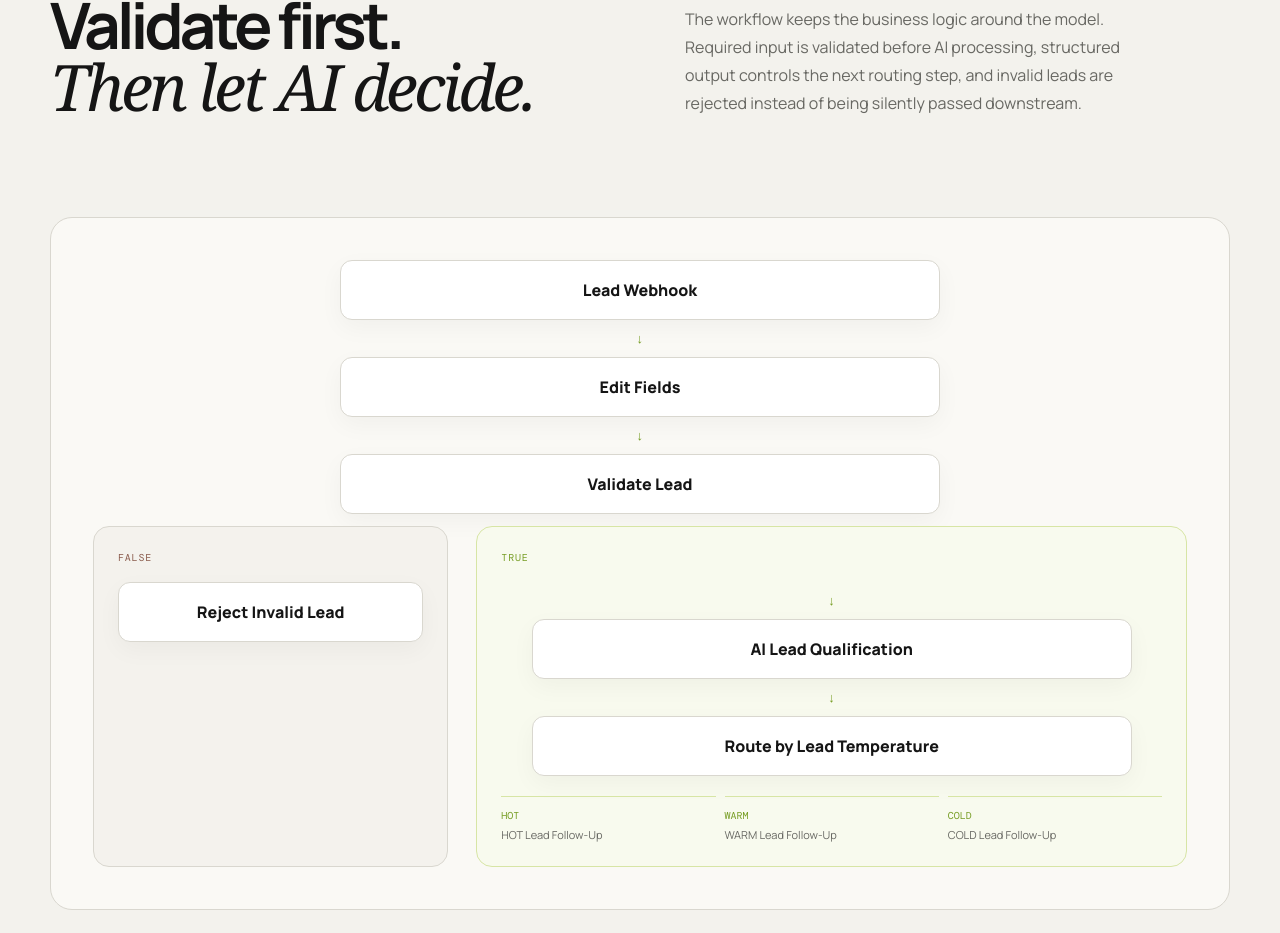
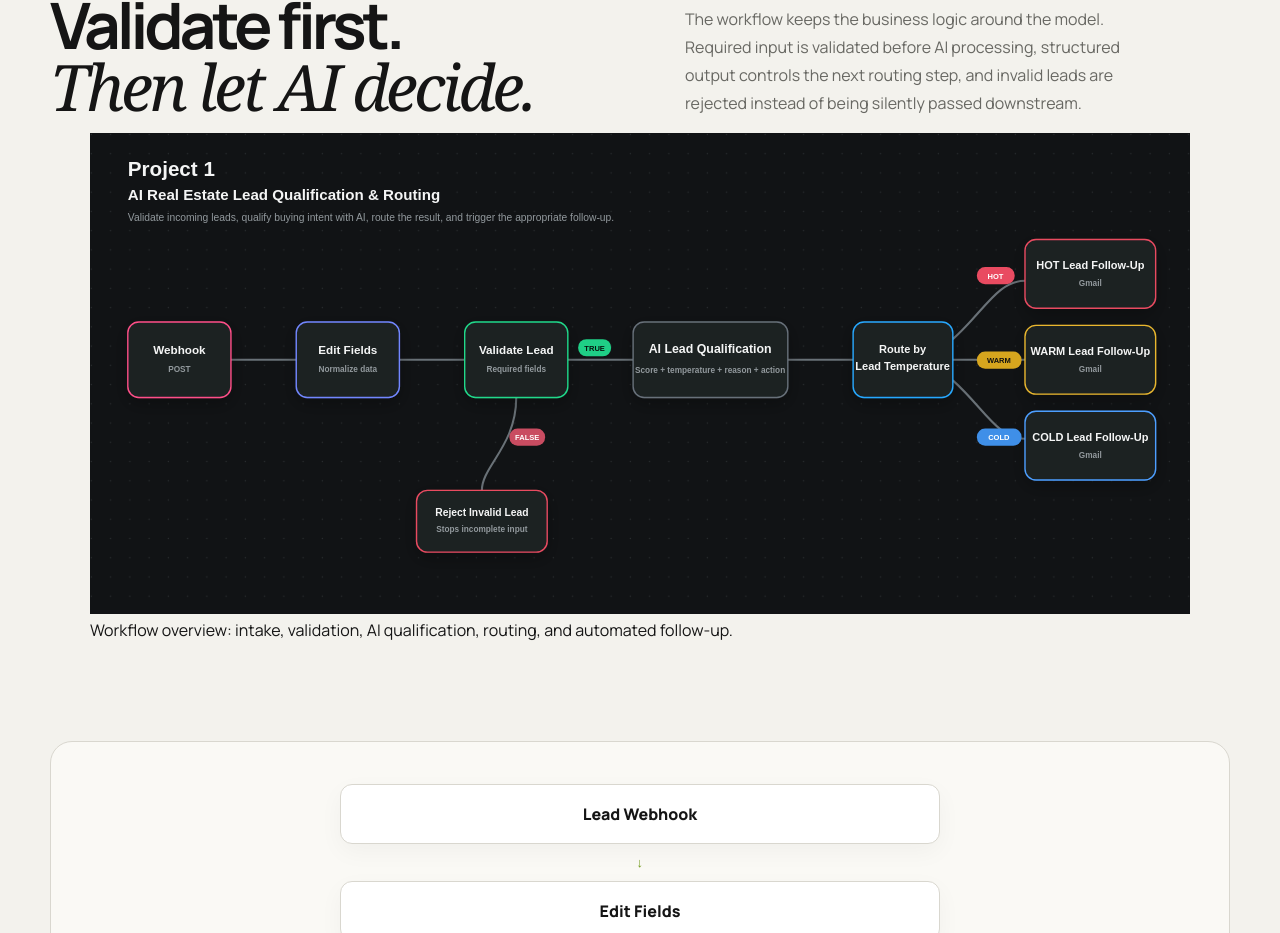
Before and after one commit to Mr-TDG/trystan-portfolio, a Next.js app: page /real-estate-lead-automation in a window 1280 px wide. Shown: the part 952-1885 px from the top of the page. Built offline with nearby package versions, Linux system fonts and the light colour scheme.

Commit message:
docs: add project 1 workflow visual

```diff
--- a/app/real-estate-lead-automation/page.tsx
+++ b/app/real-estate-lead-automation/page.tsx
@@ -92,6 +92,11 @@ export default function RealEstateAutomationCaseStudy() {
               passed downstream.
             </p>
           </div>
+
+          <figure className="automation-screenshot">
+            <img src="/project1-workflow.svg" alt="Project 1 AI real estate lead qualification and routing workflow" />
+            <figcaption>Workflow overview: intake, validation, AI qualification, routing, and automated follow-up.</figcaption>
+          </figure>
 
           <div className="automation-flow">
             <div className="flow-node">Lead Webhook</div>
```
